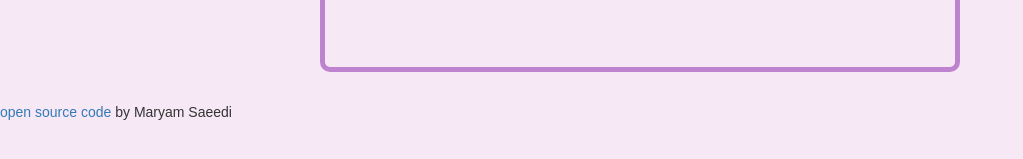
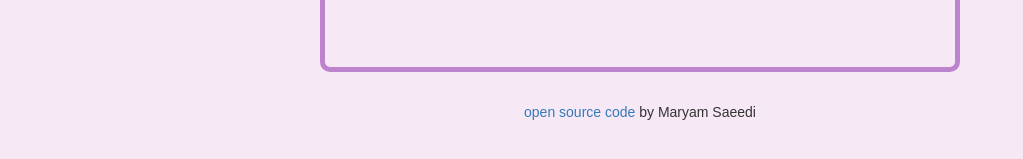
Before and after one commit to i1idan/vanilla-weather-app, a website built with Parcel: page index.html in a window 1280 px wide. Shown: the part 509-668 px from the top of the page, without its empty margins (0-1023 px from the left). Built offline with nearby package versions, Linux system fonts and the light colour scheme; no server answers.

Commit message:
Update styles.css

```diff
--- a/src/styles.css
+++ b/src/styles.css
@@ -72,3 +72,7 @@ a {
 #Humidity {
   text-align: right;
 }
+
+.footer {
+    text-align: center;
+}
```
